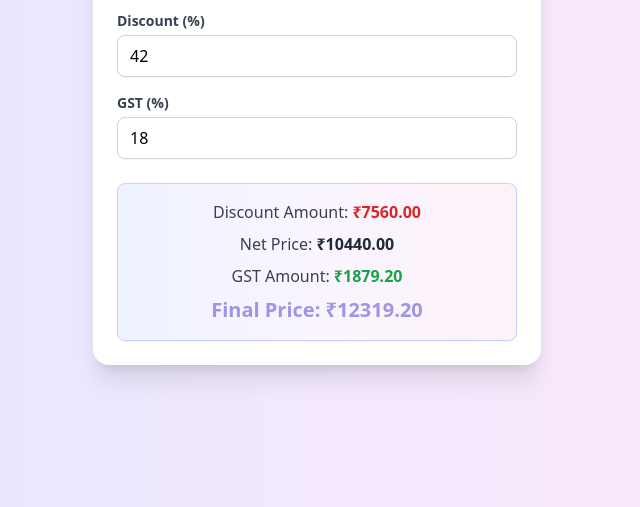
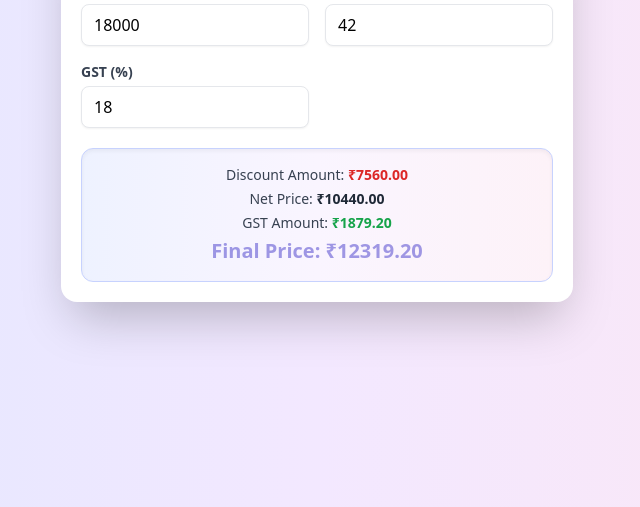
Before and after one commit to soumyadeb-git/Price-Calculator, a plain HTML site: page index.html in a window 1280 px wide. Shown: the part 293-800 px from the top of the page, without its empty margins (323-963 px from the left). Drawn offline with nearby package versions, Linux system fonts and the light colour scheme.

Commit message:
Update index.html

```diff
--- a/index.html
+++ b/index.html
@@ -6,32 +6,34 @@
   <title>Price Calculator</title>
   <script src="https://cdn.tailwindcss.com"></script>
 </head>
-<body class="bg-gradient-to-r from-indigo-100 via-purple-100 to-pink-100 flex items-center justify-center min-h-screen p-4">
-  <div class="bg-white shadow-xl rounded-2xl p-6 w-full max-w-md transform transition-all hover:scale-[1.01] duration-200">
-    <h2 class="text-2xl font-extrabold text-center text-indigo-700 mb-6 tracking-wide">💰 Price Calculator</h2>
+<body class="bg-gradient-to-r from-indigo-100 via-purple-100 to-pink-100 flex items-center justify-center min-h-screen p-3">
 
-    <div class="space-y-4">
+  <div class="bg-white shadow-2xl rounded-2xl p-5 w-full max-w-lg">
+    <!-- Title -->
+    <h2 class="text-xl md:text-2xl font-extrabold text-center text-indigo-700 mb-4 tracking-wide">💰 Price Calculator</h2>
+
+    <!-- Input Fields -->
+    <div class="grid grid-cols-1 sm:grid-cols-2 gap-4">
       <div>
         <label for="base" class="block text-sm font-semibold text-gray-700">Base Price (₹)</label>
-        <input type="number" id="base" placeholder="18000" value="18000" class="w-full mt-1 px-3 py-2 border border-gray-300 rounded-lg shadow-sm focus:ring-2 focus:ring-indigo-500 focus:border-indigo-500 outline-none transition" />
+        <input type="number" id="base" value="18000" class="w-full mt-1 px-3 py-2 border rounded-lg shadow-sm focus:ring-2 focus:ring-indigo-500 focus:border-indigo-500 outline-none transition" />
       </div>
-
       <div>
         <label for="discount" class="block text-sm font-semibold text-gray-700">Discount (%)</label>
-        <input type="number" id="discount" placeholder="42" value="42" class="w-full mt-1 px-3 py-2 border border-gray-300 rounded-lg shadow-sm focus:ring-2 focus:ring-indigo-500 focus:border-indigo-500 outline-none transition" />
+        <input type="number" id="discount" value="42" class="w-full mt-1 px-3 py-2 border rounded-lg shadow-sm focus:ring-2 focus:ring-indigo-500 focus:border-indigo-500 outline-none transition" />
       </div>
-
       <div>
         <label for="gst" class="block text-sm font-semibold text-gray-700">GST (%)</label>
-        <input type="number" id="gst" placeholder="18" value="18" class="w-full mt-1 px-3 py-2 border border-gray-300 rounded-lg shadow-sm focus:ring-2 focus:ring-indigo-500 focus:border-indigo-500 outline-none transition" />
+        <input type="number" id="gst" value="18" class="w-full mt-1 px-3 py-2 border rounded-lg shadow-sm focus:ring-2 focus:ring-indigo-500 focus:border-indigo-500 outline-none transition" />
       </div>
     </div>
 
-    <div class="mt-6 bg-gradient-to-r from-indigo-50 via-purple-50 to-pink-50 border border-indigo-200 rounded-lg p-4 text-center space-y-2 shadow-sm">
-      <p class="text-gray-700 font-medium">Discount Amount: <span id="outDiscount" class="font-bold text-red-600">₹0.00</span></p>
-      <p class="text-gray-700 font-medium">Net Price: <span id="outNet" class="font-bold text-gray-800">₹0.00</span></p>
-      <p class="text-gray-700 font-medium">GST Amount: <span id="outGST" class="font-bold text-green-600">₹0.00</span></p>
-      <p class="text-xl font-extrabold text-indigo-700 mt-2 animate-pulse">Final Price: <span id="final">₹0.00</span></p>
+    <!-- Results -->
+    <div class="mt-5 bg-gradient-to-r from-indigo-50 via-purple-50 to-pink-50 border border-indigo-200 rounded-xl p-4 text-center space-y-1 shadow-inner">
+      <p class="text-gray-700 font-medium text-sm">Discount Amount: <span id="outDiscount" class="font-bold text-red-600">₹0.00</span></p>
+      <p class="text-gray-700 font-medium text-sm">Net Price: <span id="outNet" class="font-bold text-gray-800">₹0.00</span></p>
+      <p class="text-gray-700 font-medium text-sm">GST Amount: <span id="outGST" class="font-bold text-green-600">₹0.00</span></p>
+      <p class="text-lg md:text-xl font-extrabold text-indigo-700 mt-2 animate-pulse">Final Price: <span id="final">₹0.00</span></p>
     </div>
   </div>
 
```
